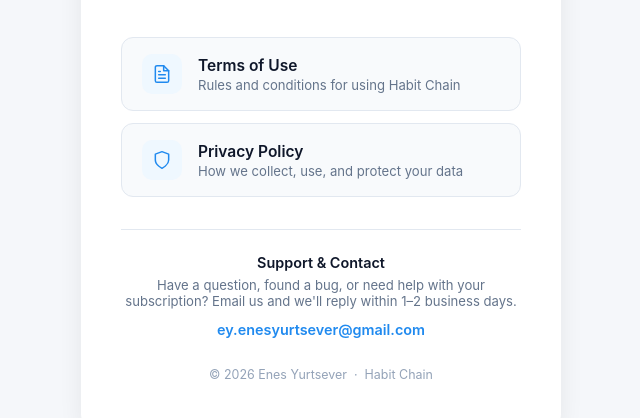
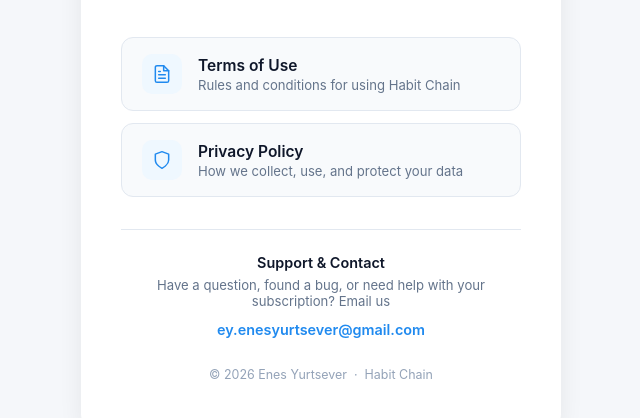
Before and after one commit to yenes11/habit-chain-docs, a plain HTML site: page index.html in a window 1280 px wide. Shown: the part 276-694 px from the top of the page, without its empty margins (319-959 px from the left). Drawn offline with Linux system fonts and the light colour scheme.

Commit message:
Revise support text in index.html
Updated support text to remove response time information.

```diff
--- a/index.html
+++ b/index.html
@@ -176,7 +176,7 @@
 
     <div class="support">
       <div class="support-title">Support &amp; Contact</div>
-      <div class="support-text">Have a question, found a bug, or need help with your subscription? Email us and we'll reply within 1&ndash;2 business days.</div>
+      <div class="support-text">Have a question, found a bug, or need help with your subscription? Email us </div>
       <a href="mailto:ey.enesyurtsever@gmail.com">ey.enesyurtsever@gmail.com</a>
     </div>
 
```
